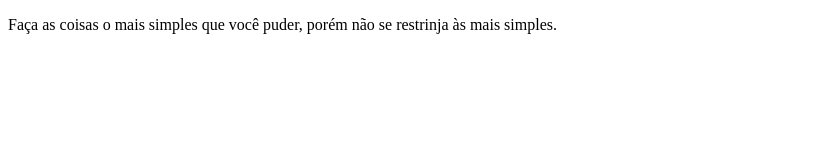
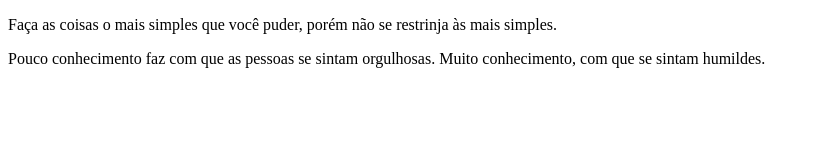
Before and after one commit to alexandrevelasques/projeto-01-modulo-01, a plain HTML site: page index.html in a window 1280 px wide. Shown: the whole page, without its empty margins (0-820 px from the left). Drawn offline with Linux system fonts and the light colour scheme.

Commit message:
frase motivacional 2

```diff
--- a/index.html
+++ b/index.html
@@ -8,6 +8,7 @@
 <body>
 
     <p>Faça as coisas o mais simples que você puder, porém não se restrinja às mais simples.</p>
+    <p>Pouco conhecimento faz com que as pessoas se sintam orgulhosas. Muito conhecimento, com que se sintam humildes.</p>
 
 </body>
 </html>
```
